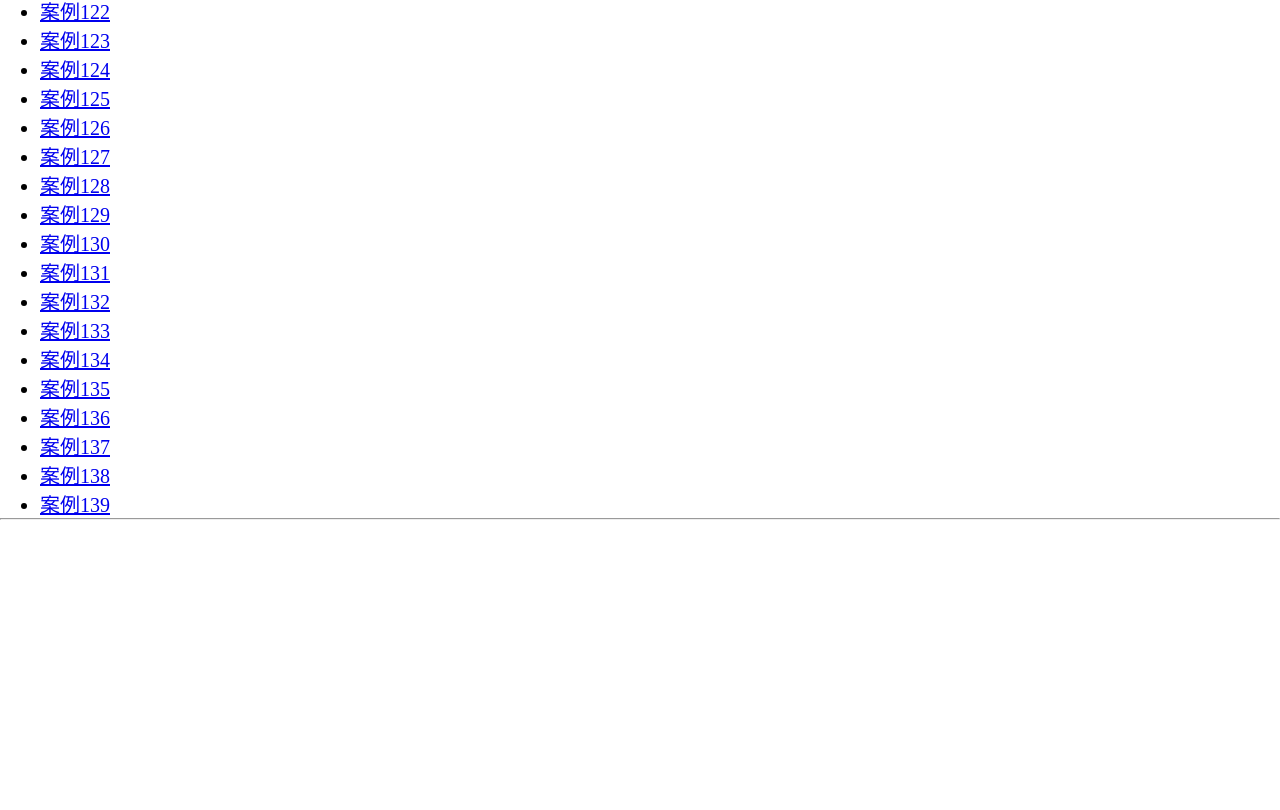
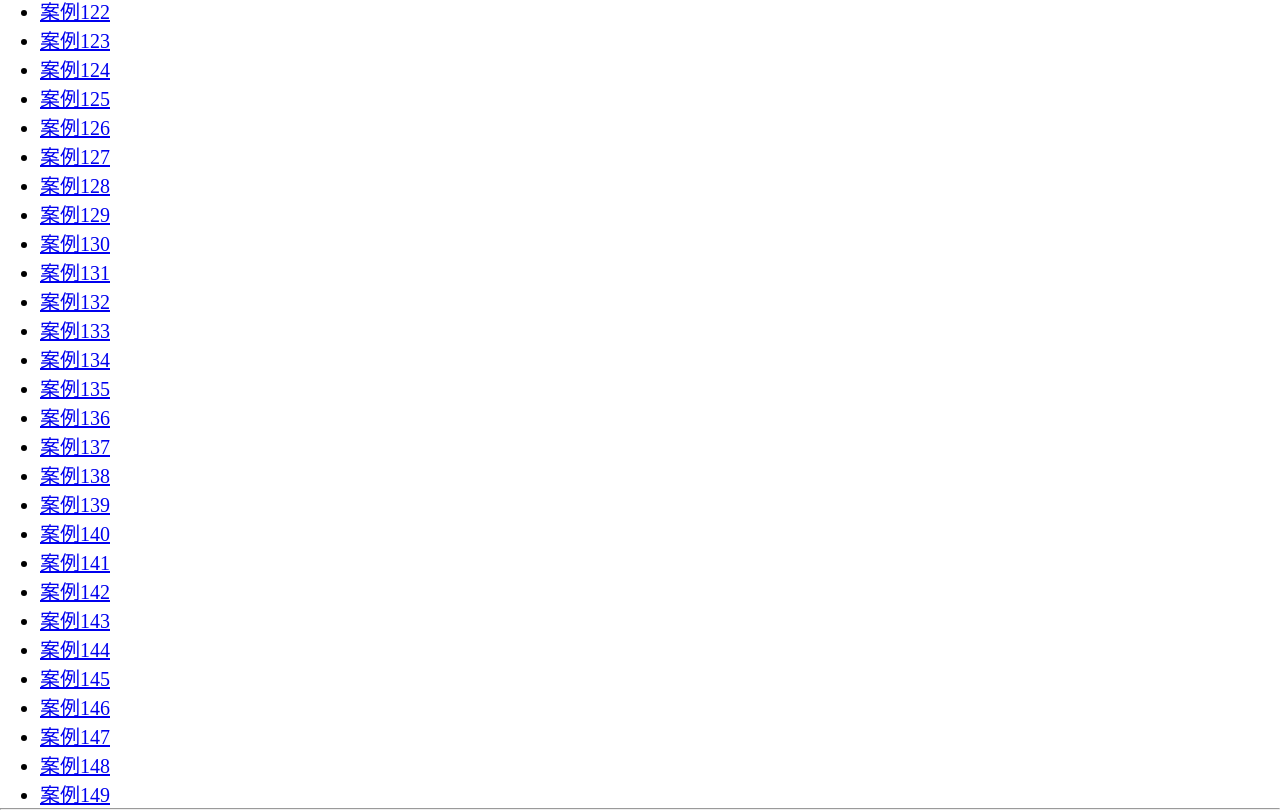
Before and after one commit to techrookiewyx/React-exercise, a React (Create React App) app in the folder example/demo/: page /#/ in a window 1280 px wide. Shown: the part 3513-4323 px from the top of the page. Before the commit the page ends 4033 px from the top, so only its background shows below. Built offline with nearby package versions, Linux system fonts and the light colour scheme.

Commit message:
导入案例

```diff
--- a/example/demo/src/App.jsx
+++ b/example/demo/src/App.jsx
@@ -283,6 +283,26 @@ import ProfilePage from "./137-ProfilePage";
 import ContextChallange from "./138-context-replace-props";
 //139  reducer-任务列表案例
 import TaskApp from "./139-reducer-case";
+//140  reducer和context结合使用
+import TaskAppRedCon from "./140-context-reducer";
+//141  reducer和context结合使用-逻辑迁移
+import TaskAppRedConMove from "./141-logic-move";
+//142  useRef
+import RefUse from "./142-useRef";
+//143  state秒表案例
+import StateStopwatch from "./143-state-stopwatch";
+//144  ref-state秒表案例
+import RefStopwatch from "./144-ref-stopwatch";
+//145  state计数器
+import StateCount from "./145-state-count";
+//146  ref计数器
+import RefCount from "./146-ref-count";
+//147  ref-修复坏掉的聊天输入框
+import RefRepeatInput from "./147-ref-repeat-input";
+//148  ref-修复无法重新渲染的组件
+import Toggle from "./148-ref-repeat-render";
+//149  ref-修复防抖
+import RefRepeatDebounce from "./149-ref-repeat-debounce";
 export default function App() {
   return (
     <>
@@ -427,6 +447,16 @@ export default function App() {
           <Route path="/case-137" element={<ProfilePage/>} />
           <Route path="/case-138" element={<ContextChallange/>} />
           <Route path="/case-139" element={<TaskApp/>} />
+          <Route path="/case-140" element={<TaskAppRedCon/>} />
+          <Route path="/case-141" element={<TaskAppRedConMove/>} />
+          <Route path="/case-142" element={<RefUse/>} />
+          <Route path="/case-143" element={<StateStopwatch/>} />
+          <Route path="/case-144" element={<RefStopwatch/>} />
+          <Route path="/case-145" element={<StateCount/>} />
+          <Route path="/case-146" element={<RefCount/>} />
+          <Route path="/case-147" element={<RefRepeatInput/>} />
+          <Route path="/case-148" element={<Toggle/>} />
+          <Route path="/case-149" element={<RefRepeatDebounce/>} />
         {/*</Route>*/}
       </Routes>
     </>
--- a/example/demo/src/UlList.jsx
+++ b/example/demo/src/UlList.jsx
@@ -421,6 +421,36 @@ export default function UlList() {
       <li>
        <Link to='/case-139'>案例139</Link>
       </li>
+      <li>
+       <Link to='/case-140'>案例140</Link>
+      </li>
+      <li>
+       <Link to='/case-141'>案例141</Link>
+      </li>
+      <li>
+       <Link to='/case-142'>案例142</Link>
+      </li>
+      <li>
+       <Link to='/case-143'>案例143</Link>
+      </li>
+      <li>
+       <Link to='/case-144'>案例144</Link>
+      </li>
+      <li>
+       <Link to='/case-145'>案例145</Link>
+      </li>
+      <li>
+       <Link to='/case-146'>案例146</Link>
+      </li>
+      <li>
+       <Link to='/case-147'>案例147</Link>
+      </li>
+      <li>
+       <Link to='/case-148'>案例148</Link>
+      </li>
+      <li>
+       <Link to='/case-149'>案例149</Link>
+      </li>
       </ul>
       <hr/>
       {/*<Outlet/>*/}
```
